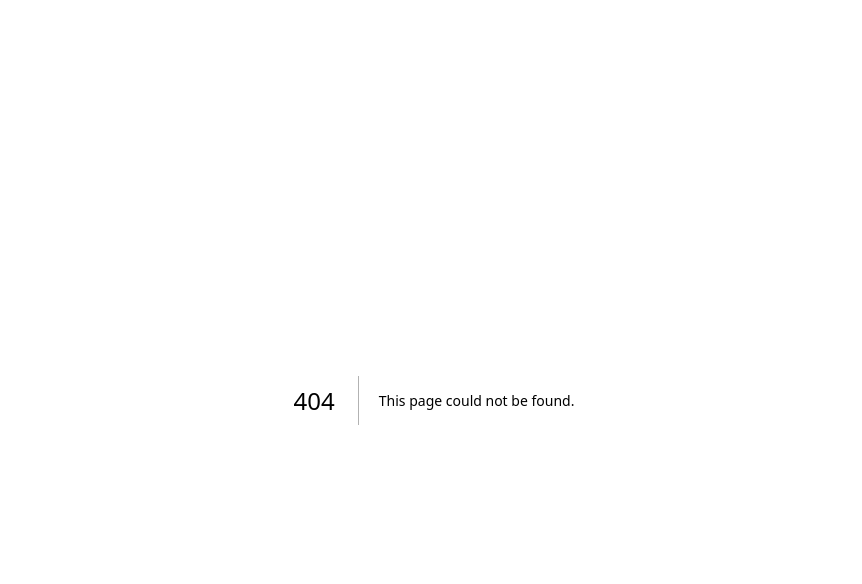
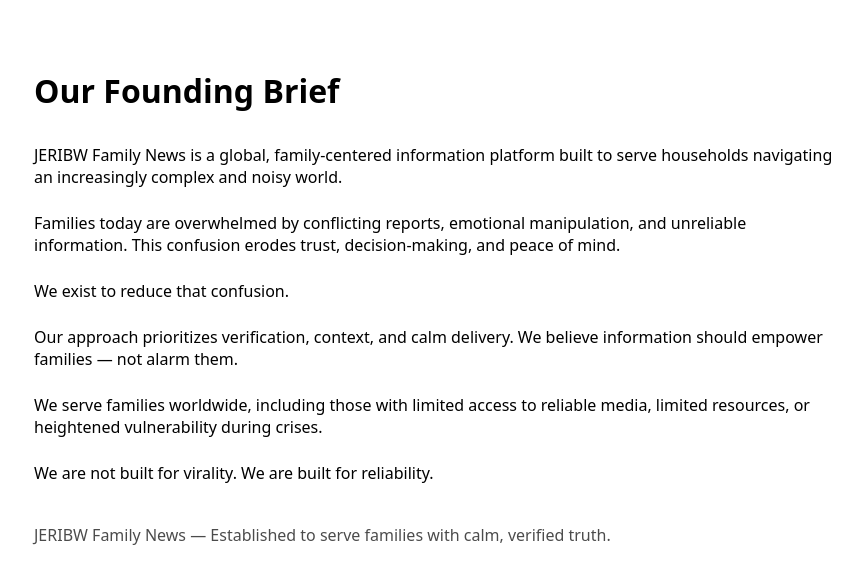
Before and after one commit to Jeribw-Foundation/jeribw, a Next.js app: page /founding-brief in a window 1280 px wide. Before the commit this address had no page. Shown: the top 584 px of the page, without its empty margins (206-1068 px from the left). Built offline with nearby package versions, Linux system fonts and the light colour scheme.

Commit message:
Add founding brief static page

```diff
--- /dev/null
+++ b/app/founding-brief/page.tsx
@@ -0,0 +1,40 @@
+export default function FoundingBriefPage() {
+  return (
+    <main style={{ padding: "3rem", maxWidth: "800px", margin: "0 auto" }}>
+      <h1>Our Founding Brief</h1>
+
+      <p style={{ marginTop: "2rem" }}>
+        JERIBW Family News is a global, family-centered information platform
+        built to serve households navigating an increasingly complex and noisy world.
+      </p>
+
+      <p style={{ marginTop: "1.5rem" }}>
+        Families today are overwhelmed by conflicting reports, emotional
+        manipulation, and unreliable information. This confusion erodes trust,
+        decision-making, and peace of mind.
+      </p>
+
+      <p style={{ marginTop: "1.5rem" }}>
+        We exist to reduce that confusion.
+      </p>
+
+      <p style={{ marginTop: "1.5rem" }}>
+        Our approach prioritizes verification, context, and calm delivery.
+        We believe information should empower families — not alarm them.
+      </p>
+
+      <p style={{ marginTop: "1.5rem" }}>
+        We serve families worldwide, including those with limited access to
+        reliable media, limited resources, or heightened vulnerability during crises.
+      </p>
+
+      <p style={{ marginTop: "1.5rem" }}>
+        We are not built for virality. We are built for reliability.
+      </p>
+
+      <p style={{ marginTop: "2.5rem", opacity: 0.7 }}>
+        JERIBW Family News — Established to serve families with calm, verified truth.
+      </p>
+    </main>
+  );
+}
```
